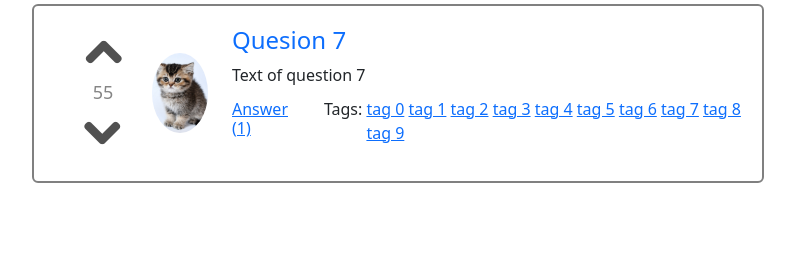
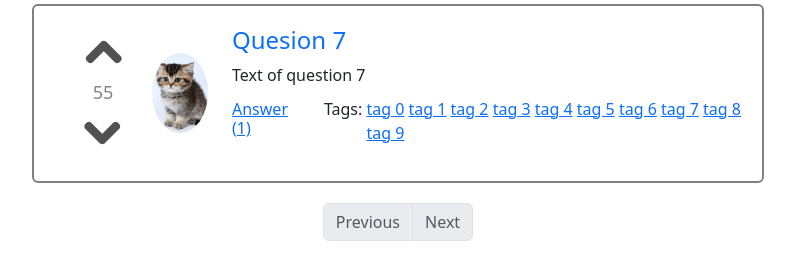
Before and after one commit to AleksandrOparin/WEB-Project, a Django app: page /hot in a window 1280 px wide. Shown: the part 962-1219 px from the top of the page, without its empty margins (53-848 px from the left). Before the commit the page ends 1145 px from the top, so only its background shows below. Run offline with Django 3.2, Linux system fonts and the light colour scheme; some libraries are stand-ins or nearby versions.

Commit message:
Customize pagination

```diff
--- a/templates/include/pagination.html
+++ b/templates/include/pagination.html
@@ -3,6 +3,10 @@
     {% if page_obj.has_previous %}
         <li class="page-item">
             <a class="page-link" href="?page={{ page_obj.previous_page_number }}">Previous</a>
+        </li>
+    {% else %}
+        <li class="page-item">
+            <a class="page-link disabled" href="#">Previous</a>
         </li>
     {% endif %}
 
@@ -11,8 +15,12 @@
     {% endfor %}
 
     {% if page_obj.has_next %}
-            <li class="page-item">
-                <a class="page-link" href="?page={{ page_obj.next_page_number }}">Next</a>
-            </li>
-     {% endif %}
+        <li class="page-item">
+            <a class="page-link" href="?page={{ page_obj.next_page_number }}">Next</a>
+        </li>
+    {% else %}
+        <li class="page-item">
+            <a class="page-link disabled" href="#">Next</a>
+        </li>
+    {% endif %}
 </ul>
```
